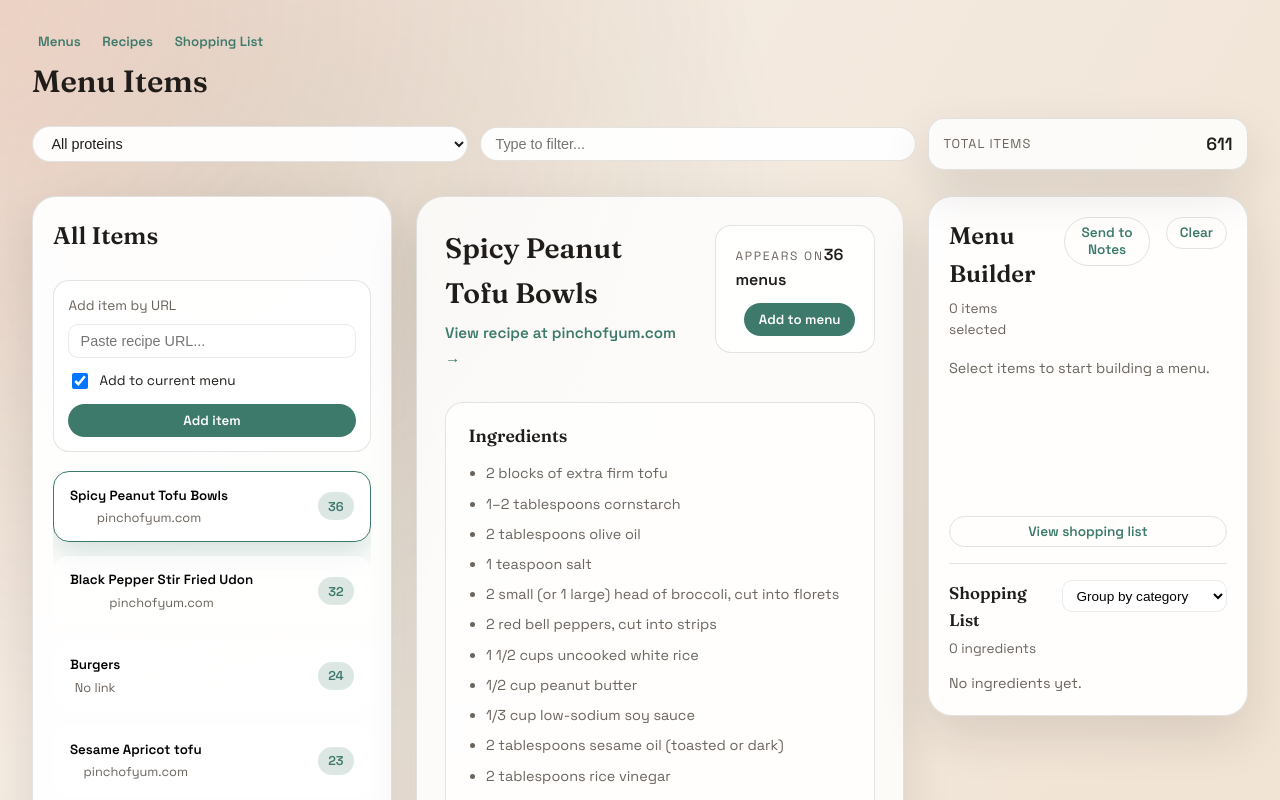
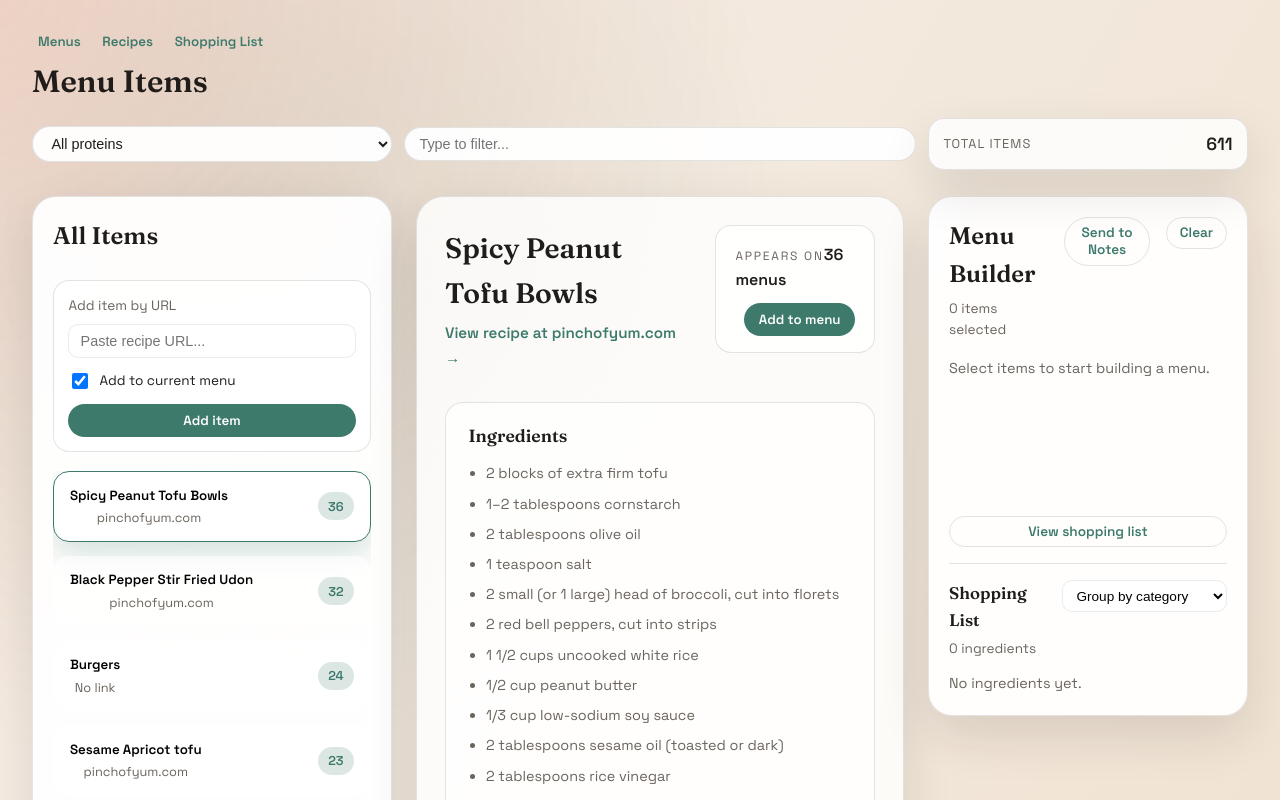
Before and after one commit to seanbartz/MenuMaker, a React app in the folder app/: page / in a window 1280 px wide. Shown: the top 800 px of the page. Built offline with nearby package versions, Linux system fonts and the light colour scheme; the HTML template or start-up script is replaced by a standard one.

Commit message:
Align protein filter width

```diff
--- a/app/src/MenuItemsPage.css
+++ b/app/src/MenuItemsPage.css
@@ -19,7 +19,7 @@
 
 .header-meta {
   display: grid;
-  grid-template-columns: minmax(240px, 1fr) minmax(240px, 1fr) minmax(240px, 320px);
+  grid-template-columns: minmax(260px, 360px) minmax(0, 1fr) minmax(240px, 320px);
   gap: 0.75rem;
   align-items: center;
 }
```
